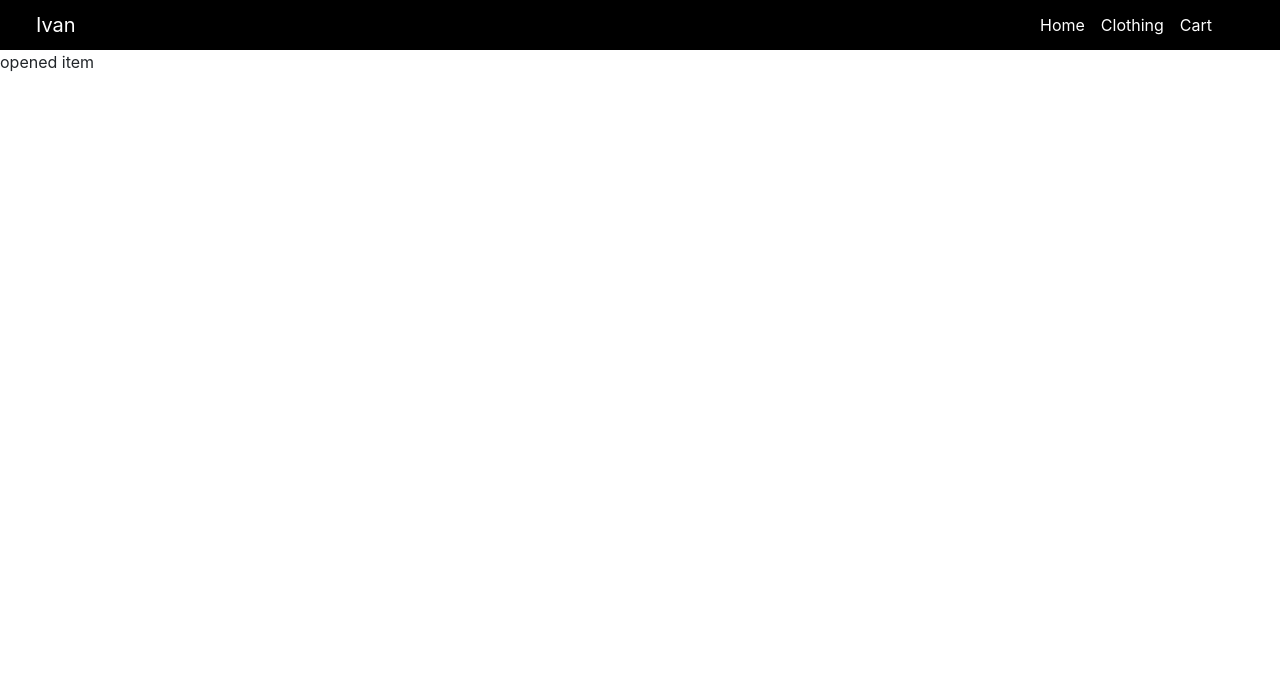
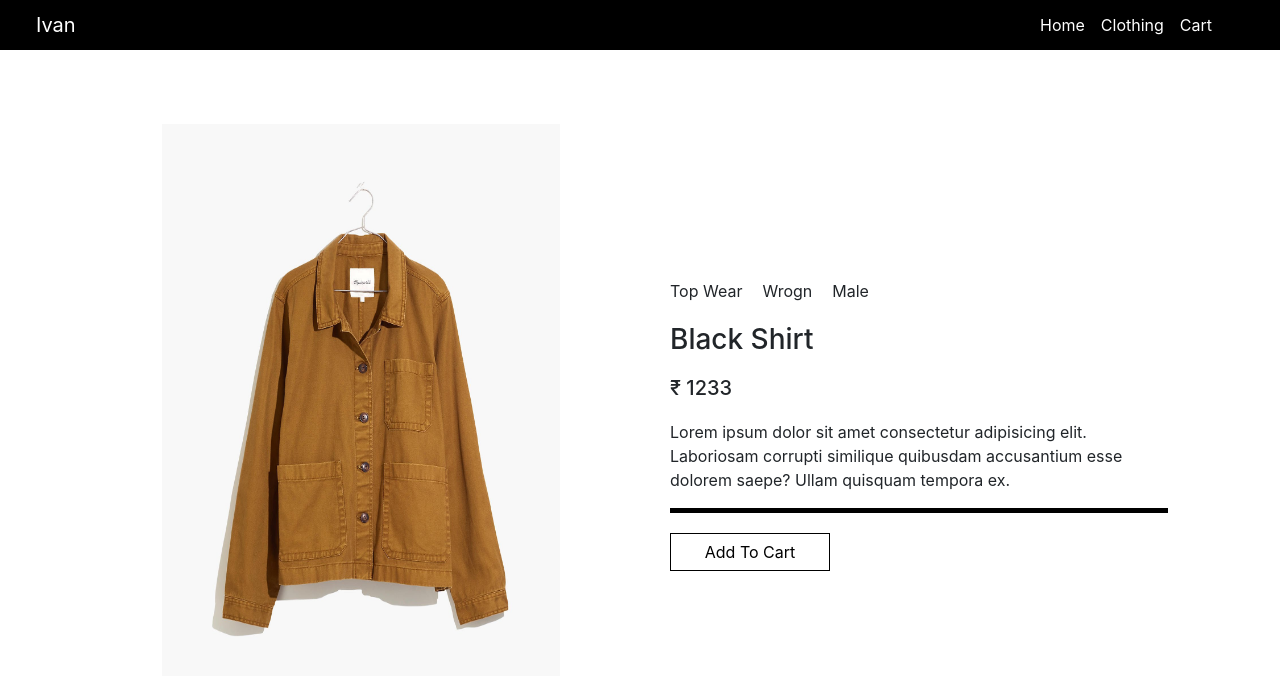
Before and after one commit to SanjayAppari/ShopingApp, a React (Create React App) app: page /openItem in a window 1280 px wide. Shown: the top 676 px of the page. Built offline with nearby package versions, Linux system fonts and the light colour scheme.

Commit message:
making changes

```diff
--- a/package.json
+++ b/package.json
@@ -8,8 +8,10 @@
     "@testing-library/user-event": "^13.5.0",
     "react": "^18.2.0",
     "react-dom": "^18.2.0",
+    "react-redux": "^8.1.1",
     "react-router-dom": "^6.14.0",
     "react-scripts": "5.0.1",
+    "redux": "^4.2.1",
     "web-vitals": "^2.1.4"
   },
   "scripts": {
--- a/src/App.css
+++ b/src/App.css
@@ -79,3 +79,73 @@
   background: #fff;
 
 }
+
+
+.openItem{
+  width: 100%;
+  height: calc(100vh - 50px);
+  display: flex;
+}
+
+.openItem .openLeft{
+  width: 50%;
+  height: 100%;
+  display: flex;
+  align-items: center;
+  justify-content: center;
+  padding: 40px 30px;
+}
+
+.openItem .openLeft .image{
+  height: 90%;
+  width: 80%;
+}
+.openItem .openLeft .image img{
+  position: relative;
+  width: 100%;
+  height: 100%;
+}
+
+.openItem .openRight{
+  width: 50%;
+  height: 100%;
+  display: flex;
+  align-items: center;
+  justify-content: center;
+  padding: 40px 30px;
+}
+.openItem .openRight .details{
+   height: 90%;
+   width: 100%;
+   display: flex;
+   align-items: start;
+   justify-content: center;
+   flex-direction: column;
+}
+
+.openItem .openRight .details .min-details{
+  font-size: 16px;
+  margin-bottom: 20px;
+}
+.openItem .openRight .details .min-details span{
+  margin-right: 20px;
+}
+
+.openItem .openRight .details .addCart-btn{
+  border-radius: 0;
+  border: 1px solid black;
+  width: 160px;
+  color: black;
+}
+
+.openItem .openRight .details .border-separate{
+   background-color: black;
+   width: 100%;
+   height: 5px;
+   margin-bottom: 20px;
+}
+
+.openItem .openRight .details .addCart-btn:hover{
+  background-color: black;
+  color: white;
+}
--- a/src/App.js
+++ b/src/App.js
@@ -4,9 +4,12 @@ import Navbar from './components/Navbar';
 import Home from './components/Home';
 import DisplayItems from './components/DisplayItems';
 import OpenItem from './components/OpenItem';
+import { Provider } from 'react-redux';
+import store from './redux/store'
 
 function App() {
   return (
+    <Provider store={store  }>
     <div className="App">
           {/* <h1>I Love You Amma 🥺</h1> */}
           <Router>
@@ -18,6 +21,7 @@ function App() {
               </Routes>
           </Router>
     </div>
+    </Provider>
   );
 }
 
--- a/src/components/DisplayItems.js
+++ b/src/components/DisplayItems.js
@@ -6,7 +6,9 @@ function DisplayItems() {
   const { name } = useParams();
 
   useEffect(() => {
+      if(name=="clothing"){
 
+      }
   }, []);
   return (
     <div className='displayItems' style={{ marginTop: '50px' }}>
--- a/src/components/OpenItem.js
+++ b/src/components/OpenItem.js
@@ -1,9 +1,28 @@
 import React from 'react'
+import img from '../components/assets/dummy-item-img.jpg'
 
 function OpenItem() {
   return (
-    <div  style={{marginTop:'50px'}}>
-      opened item
+    <div  className='openItem container'  style={{marginTop:'50px'}}>
+       <div className="openLeft">
+          <div className="image">
+            <img src={img} alt="" />
+          </div>
+       </div>
+       <div className="openRight">
+          <div className="details">
+              <div className="min-details">
+                  <span>Top Wear</span>
+                  <span>Wrogn</span>
+                  <span>Male</span>
+              </div>
+              <h3 style={{marginBottom:'20px'}}>Black Shirt</h3>
+              <h5 style={{marginBottom:'20px'}}>₹ 1233</h5>
+              <p>Lorem ipsum dolor sit amet consectetur adipisicing elit. Laboriosam corrupti similique quibusdam accusantium esse dolorem saepe? Ullam quisquam tempora ex.</p>
+              <div className="border-separate"></div>
+              <button className="btn addCart-btn">Add To Cart</button>
+          </div>
+       </div>
     </div>
   )
 }
--- a/src/index.js
+++ b/src/index.js
@@ -6,6 +6,6 @@ import App from './App';
 const root = ReactDOM.createRoot(document.getElementById('root'));
 root.render(
   <React.StrictMode>
-    <App />
+      <App />
   </React.StrictMode>
 );
--- /dev/null
+++ b/src/redux/actions/action-types.js
@@ -0,0 +1 @@
+export const SET_DISPLAY_ITEMS = 'SET_DISPLAY_ITEMS'
--- /dev/null
+++ b/src/redux/actions/action.js
@@ -0,0 +1,6 @@
+import { SET_DISPLAY_ITEMS } from "./action-types";
+
+export const setDisplayItems = (Items)=>({
+    type: SET_DISPLAY_ITEMS,
+    payload : Items
+});
--- /dev/null
+++ b/src/redux/reducers/ItemReducer.js
@@ -0,0 +1,14 @@
+import { SET_DISPLAY_ITEMS } from "../actions/action-types";
+
+const initialState = {
+    displayItems:[],
+}
+
+export default (state=initialState,action)=>{
+    if(action.type === SET_DISPLAY_ITEMS){
+        return{
+            ...state,displayItems:action.payload
+        }
+    }
+    else return state
+}
--- /dev/null
+++ b/src/redux/store.js
@@ -0,0 +1,10 @@
+import { combineReducers, createStore } from "redux";
+import ItemReducer from "./reducers/ItemReducer";
+
+const rootReducer = combineReducers({
+    Items:ItemReducer
+});
+
+const store = createStore(rootReducer,window.__REDUX_DEVTOOLS_EXTENSION__ && window.__REDUX_DEVTOOLS_EXTENSION__());
+
+export default store;
```
Also changed, not shown: 1 other file (tests, documents, lock files or other folders).
